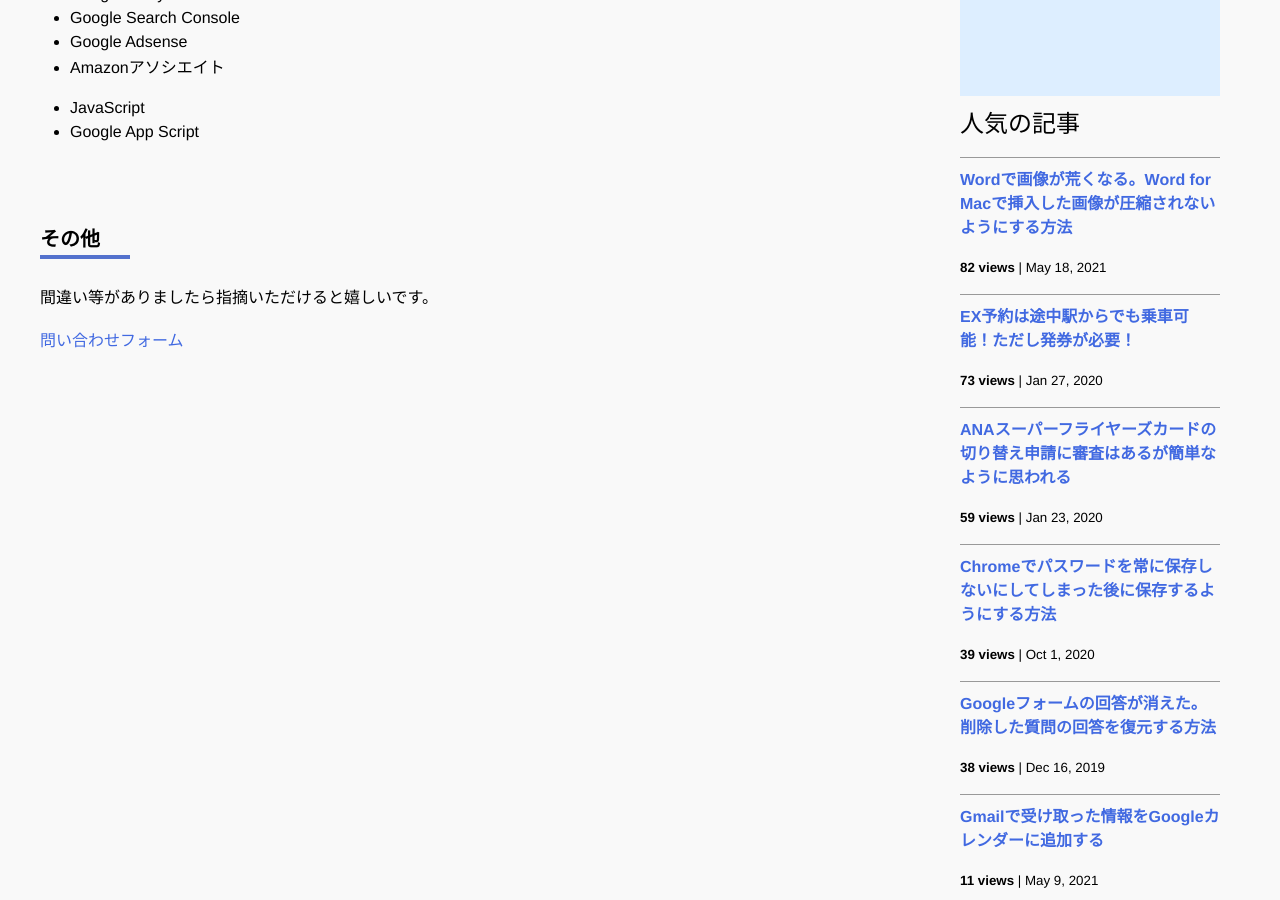
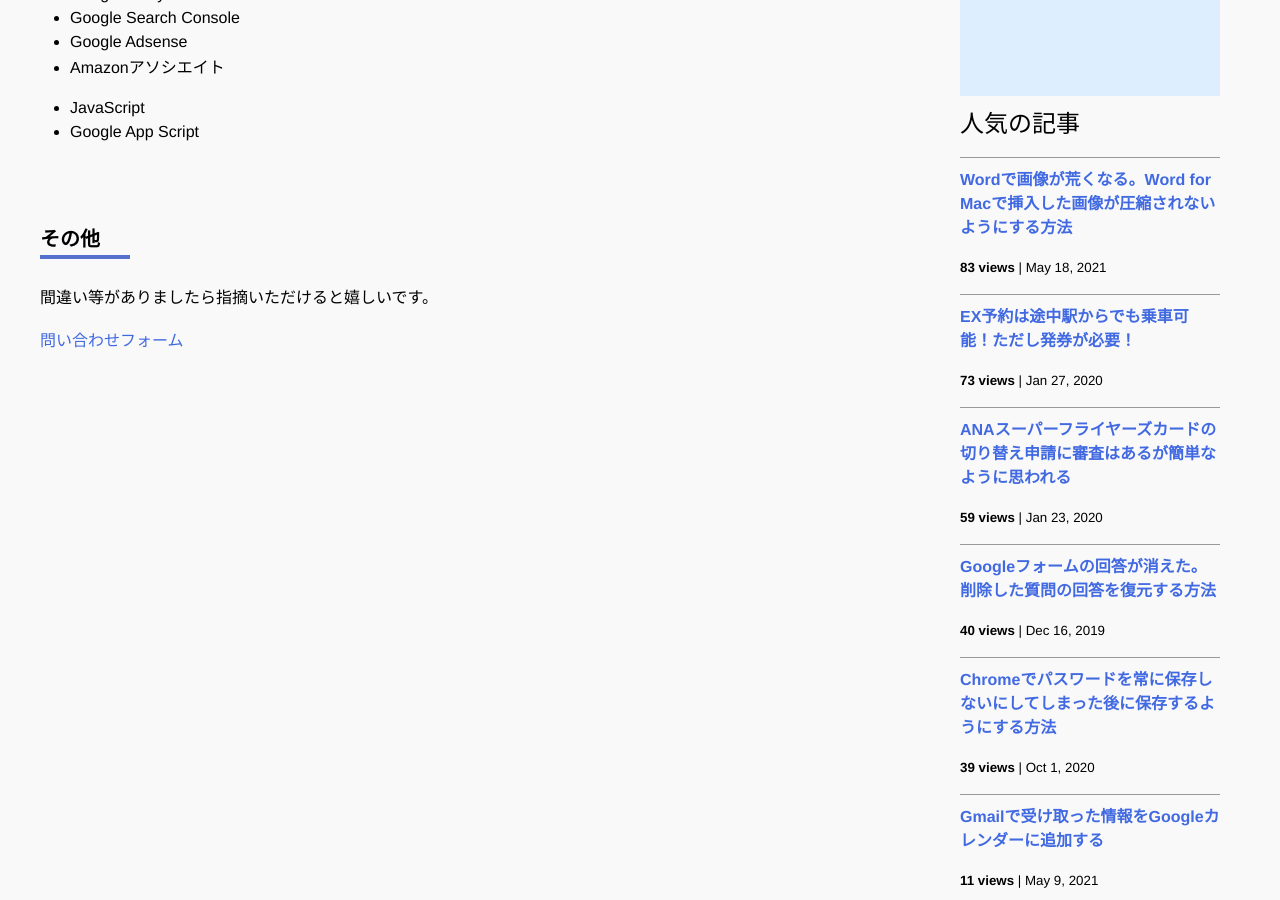
Before and after one commit to iwanaminami/shoyaiwaname, a Jekyll site: the page built from about.markdown, in a window 1280 px wide and 900 px high, scrolled down 717 px. Built offline with Jekyll 4.4.1, drawn with Linux system fonts in a browser that asks for light colours; nearby versions of some CDN libraries; comment, search, counter and statistics services are not loaded.

Commit message:
chore(ga): update _data/popularposts.yml 20260122-2052

```diff
--- a/_data/popularposts.yml
+++ b/_data/popularposts.yml
@@ -1,14 +1,14 @@
 side:
-  - view: 82
+  - view: 83
     url: "/2021/05/18/image-compression-word.html"
   - view: 73
     url: "/2020/01/27/ex-rideontheway.html"
   - view: 59
     url: "/2020/01/23/sfc-judge.html"
+  - view: 40
+    url: "/2019/12/16/restore-googleform.html"
   - view: 39
     url: "/2020/10/01/googlepassword.html"
-  - view: 38
-    url: "/2019/12/16/restore-googleform.html"
   - view: 11
     url: "/2021/05/09/gmailtocalendar.html"
   - view: 9
```
